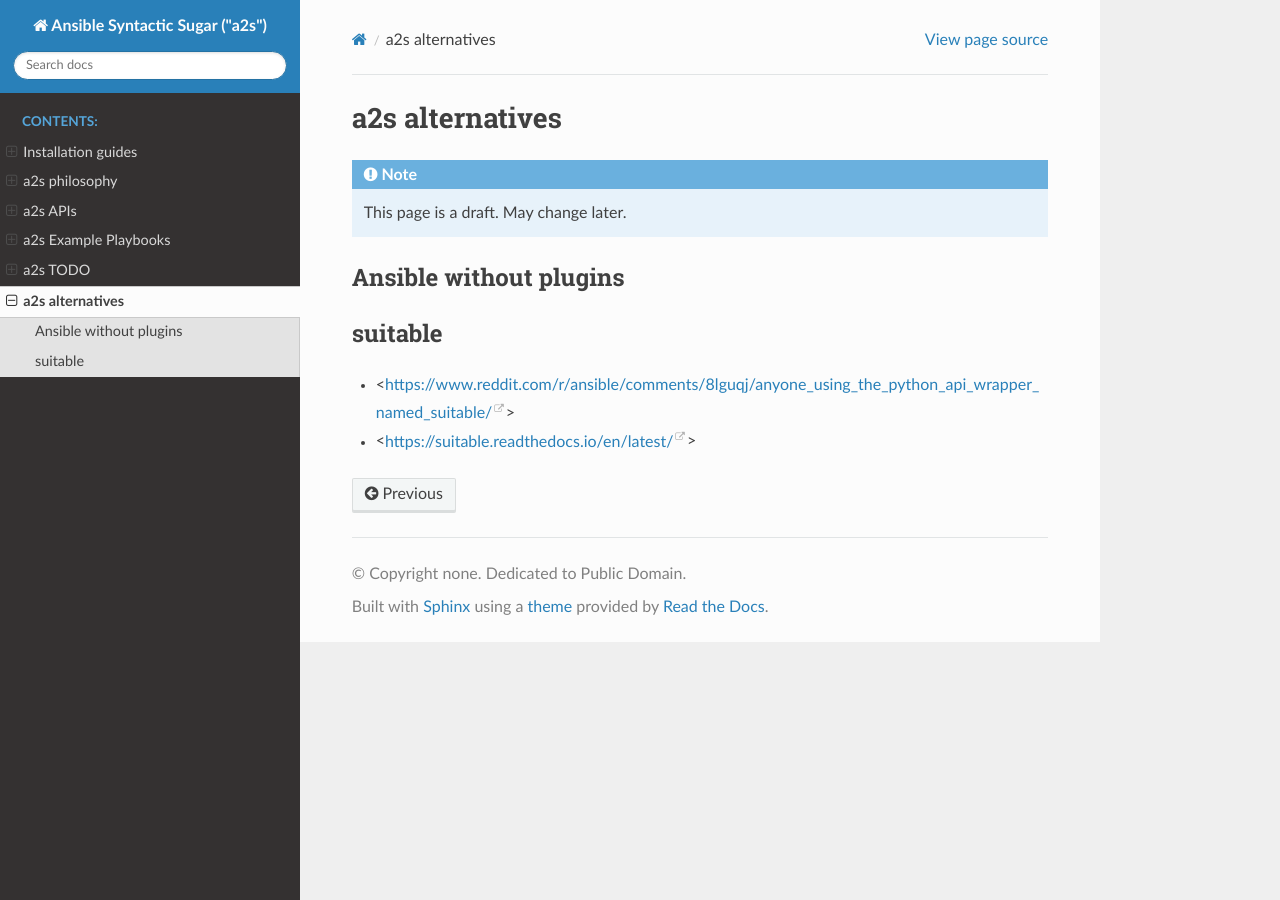
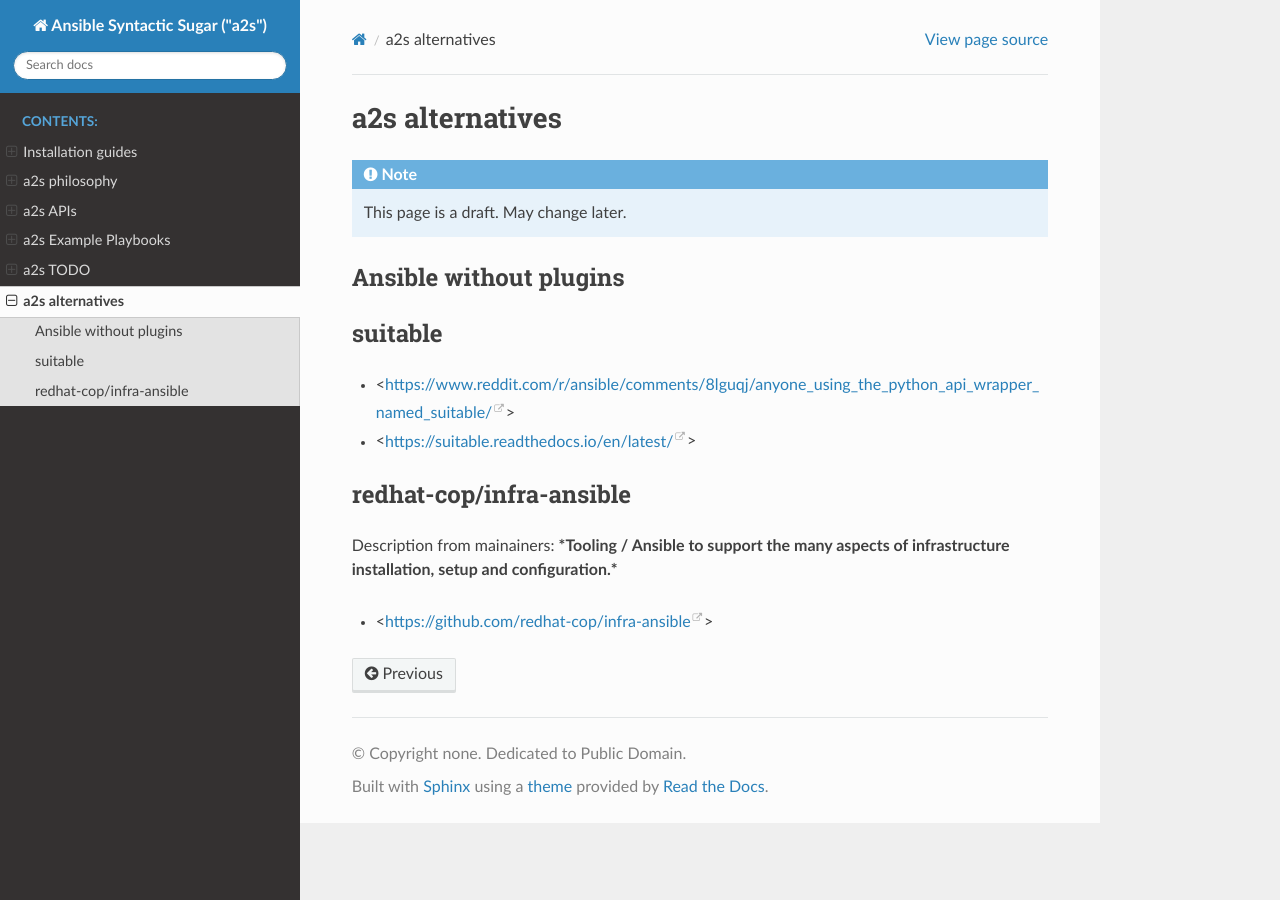
Before and after one commit to fititnt/ansible-syntactic-sugar, a Sphinx documentation site: the page built from docs/alternatives.rst, in a window 1280 px wide. Built offline with Sphinx 7.4.7 and the Read the Docs theme 2.0.0, drawn with Linux system fonts in a browser that asks for light colours.

Commit message:
a2s_files created

```diff
--- a/docs/alternatives.rst
+++ b/docs/alternatives.rst
@@ -7,9 +7,10 @@ a2s alternatives
 .. note::
 
   This page is a draft. May change later.
-*********
+
+************************
 Ansible without plugins
-*********
+************************
 
 *********
 suitable
@@ -17,3 +18,12 @@ suitable
 
 - <https://www.reddit.com/r/ansible/comments/8lguqj/anyone_using_the_python_api_wrapper_named_suitable/>
 - <https://suitable.readthedocs.io/en/latest/>
+
+************************
+redhat-cop/infra-ansible
+************************
+Description from mainainers: ***Tooling / Ansible to support the many aspects
+of infrastructure installation, setup and configuration.***
+
+
+- <https://github.com/redhat-cop/infra-ansible>
```
Also changed, not shown: 5 other files.
